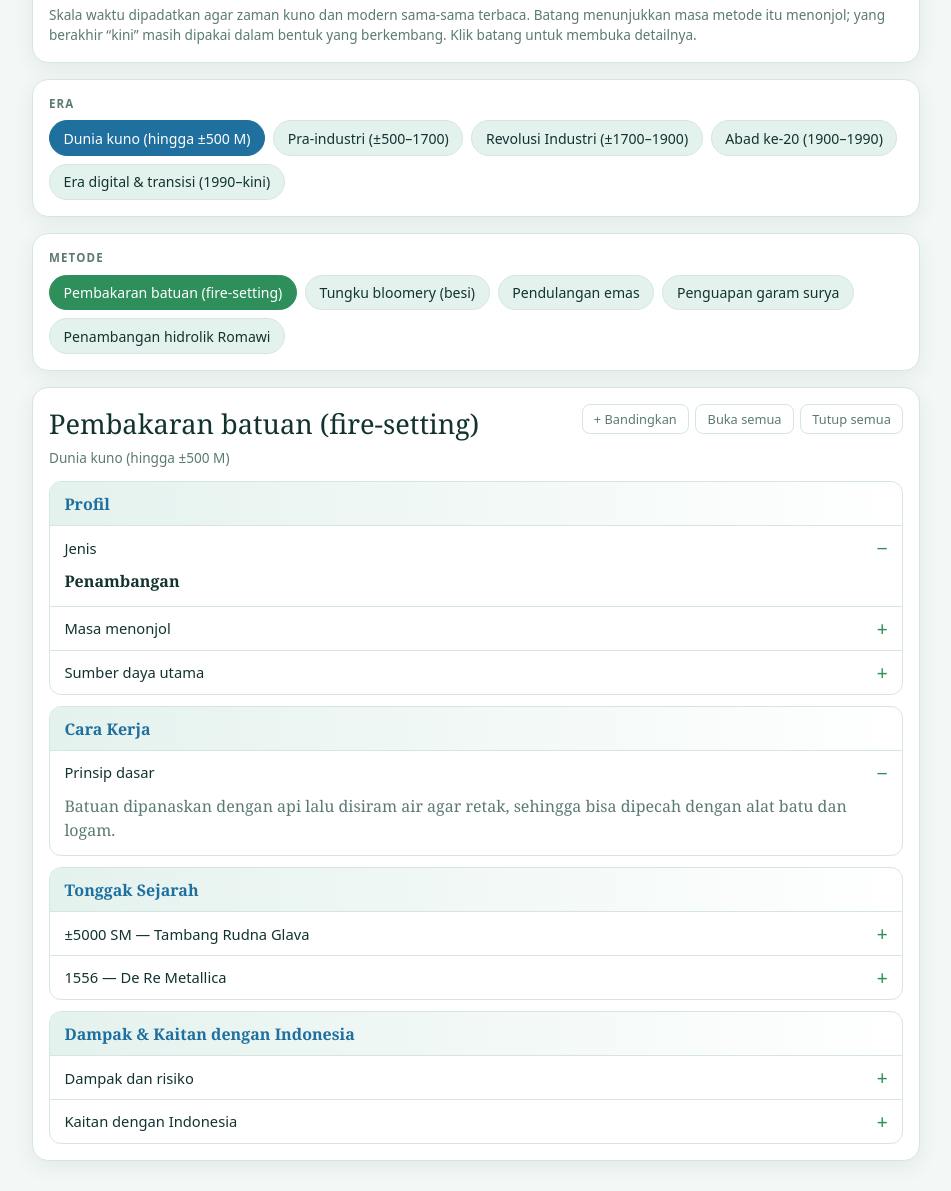
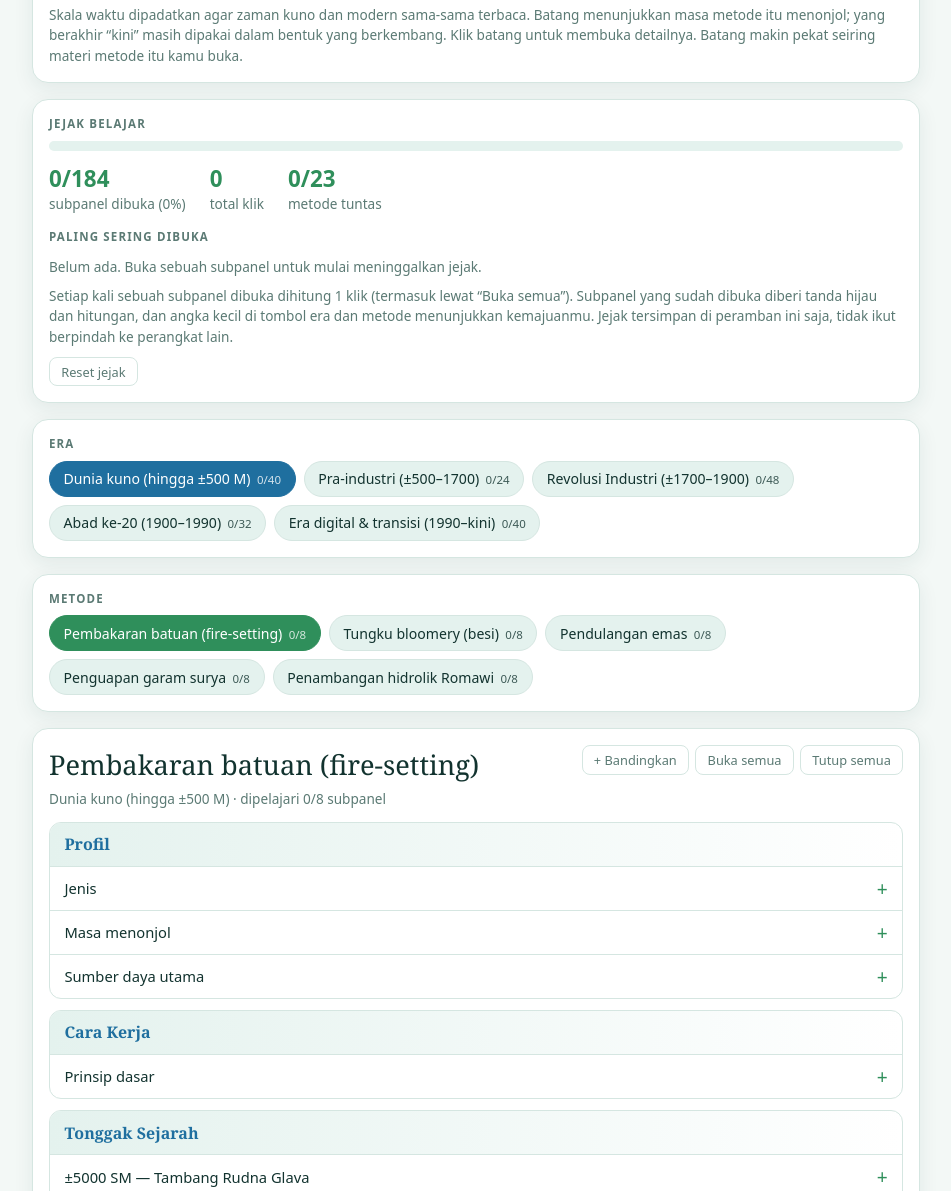
Before and after one commit to erys7pro-pems/saranabelajarku, a plain HTML site: page Evolusi Ekstraksi Sumber Daya Alam.html in a window 1280 px wide. Shown: the part 693-1884 px from the top of the page, without its empty margins (164-1115 px from the left). Drawn offline with Linux system fonts and the light colour scheme.

Commit message:
Update Evolusi Ekstraksi Sumber Daya Alam.html

```diff
--- a/Evolusi Ekstraksi Sumber Daya Alam.html
+++ b/Evolusi Ekstraksi Sumber Daya Alam.html
@@ -54,6 +54,17 @@ th,td{border-top:1px solid var(--line);padding:.5rem .6rem;text-align:left;verti
 th{color:var(--muted);font-weight:600;width:18%}
 thead th{border-top:0;color:var(--blue);font:600 1rem Georgia,serif}
 thead button{border:0;background:none;color:var(--muted);margin-left:.3rem;font-size:1rem}
+.st{flex:1}
+.sub.seen{box-shadow:inset 3px 0 0 var(--green)}
+.badge{margin-right:.2rem;font:600 .72rem system-ui,sans-serif;color:var(--green);background:var(--soft);border-radius:999px;padding:.1rem .55rem;flex:none}
+.pg{margin-left:.4rem;font-size:.72rem;opacity:.8}
+.chip.done{border-color:var(--green)}
+.bar{height:10px;background:var(--soft);border-radius:999px;overflow:hidden}
+.bar i{display:block;height:100%;background:linear-gradient(90deg,var(--blue),var(--green));transition:width .3s}
+.stats{display:flex;gap:1.5rem;flex-wrap:wrap;margin-top:.8rem;font:.85rem system-ui,sans-serif;color:var(--muted)}
+.stats b{display:block;font-size:1.4rem;color:var(--green)}
+#progress ol{margin:.2rem 0 0;padding-left:1.2rem;font:.88rem system-ui,sans-serif;color:var(--muted)}
+#progress ol b{color:var(--ink);font-weight:600}
 footer{text-align:center;color:var(--muted);font:.8rem system-ui,sans-serif;padding:0 1rem 2rem}
 </style>
 </head>
@@ -61,7 +72,8 @@ footer{text-align:center;color:var(--muted);font:.8rem system-ui,sans-serif;padd
 <header><h1>Evolusi Ekstraksi Sumber Daya Alam</h1><p>Dari api dan pendulangan hingga truk otonom dan pelindian modern</p></header>
 <main>
 <section class="card"><p class="label">Cari</p><input id="q" type="search" placeholder="Cari metode, sumber daya, atau tokoh (mis. merkuri, Nobel, nikel)…" autocomplete="off"><div class="row" id="qr"></div></section>
-<section class="card"><p class="label">Linimasa munculnya metode</p><div class="tw"><svg id="tl" viewBox="0 0 960 425" role="img" aria-label="Linimasa metode ekstraksi"></svg></div><p class="hint">Skala waktu dipadatkan agar zaman kuno dan modern sama-sama terbaca. Batang menunjukkan masa metode itu menonjol; yang berakhir “kini” masih dipakai dalam bentuk yang berkembang. Klik batang untuk membuka detailnya.</p></section>
+<section class="card"><p class="label">Linimasa munculnya metode</p><div class="tw"><svg id="tl" viewBox="0 0 960 425" role="img" aria-label="Linimasa metode ekstraksi"></svg></div><p class="hint">Skala waktu dipadatkan agar zaman kuno dan modern sama-sama terbaca. Batang menunjukkan masa metode itu menonjol; yang berakhir “kini” masih dipakai dalam bentuk yang berkembang. Klik batang untuk membuka detailnya. Batang makin pekat seiring materi metode itu kamu buka.</p></section>
+<section class="card" id="progress"></section>
 <section class="card"><p class="label">Era</p><div class="row" id="regions"></div></section>
 <section class="card"><p class="label">Metode</p><div class="row" id="provs"></div></section>
 <section class="card" id="detail"></section>
@@ -99,32 +111,43 @@ const D=`0|Pembakaran batuan (fire-setting)|Penambangan|-5000|1600|Tembaga, tima
 const $=id=>document.getElementById(id);
 const yr=y=>y<0?Math.abs(y).toLocaleString("id-ID")+" SM":String(y);
 D.forEach(d=>d.t=yr(d.s)+" – "+(d.e>=2026?"kini":yr(d.e)));
-let grp=0,sel=D[0],cmpSet=[];
+let grp=0,sel=D[0],cmpSet=[],rsArm=0;
+const SK="evo-ekstraksi-jejak-v1";let J={c:{},t:{}},stor=true;
+try{const r=localStorage.getItem(SK);if(r){const p=JSON.parse(r);if(p&&p.c&&p.t)J=p}}catch(e){stor=false}
+function save(){try{localStorage.setItem(SK,JSON.stringify(J))}catch(e){stor=false}}
+const esc=s=>s.replace(/&/g,"&amp;").replace(/</g,"&lt;").replace(/"/g,"&quot;");
+const subsOf=d=>["Jenis","Masa menonjol","Sumber daya utama","Prinsip dasar",...d.ev.map(e=>e[0]),"Dampak dan risiko","Kaitan dengan Indonesia"];
+const K=(d,t)=>d.n+"::"+t;
+const seen=d=>subsOf(d).filter(t=>J.c[K(d,t)]>0).length;
+const frac=d=>seen(d)/subsOf(d).length,done=d=>seen(d)===subsOf(d).length;
+const pgTag=L=>{let v=0,t=0;L.forEach(d=>{v+=seen(d);t+=subsOf(d).length});return `<span class="pg">${v}/${t}</span>`};
+function bumpK(k){J.c[k]=(J.c[k]||0)+1;J.t[k]=Date.now();save()}
 function toggleCmp(n){const i=cmpSet.indexOf(n);if(i>=0)cmpSet.splice(i,1);else{cmpSet.push(n);if(cmpSet.length>3)cmpSet.shift()}}
 function drawRegions(){const r=$("regions");r.innerHTML="";
-  G.forEach((g,i)=>{const b=document.createElement("button");b.className="reg";b.textContent=g;b.setAttribute("aria-pressed",i===grp);
+  G.forEach((g,i)=>{const b=document.createElement("button");b.className="reg";b.innerHTML=esc(g)+pgTag(D.filter(x=>x.g===i));b.setAttribute("aria-pressed",i===grp);
     b.onclick=()=>{grp=i;sel=D.find(d=>d.g===i);drawAll()};r.append(b)})}
 function drawProvs(){const r=$("provs");r.innerHTML="";
-  D.filter(d=>d.g===grp).forEach(d=>{const b=document.createElement("button");b.className="chip";b.textContent=d.n;b.setAttribute("aria-pressed",d===sel);
+  D.filter(d=>d.g===grp).forEach(d=>{const b=document.createElement("button");b.className="chip"+(done(d)?" done":"");b.innerHTML=esc(d.n)+pgTag([d]);b.setAttribute("aria-pressed",d===sel);
     b.onclick=()=>{sel=d;drawAll()};r.append(b)})}
-function sub(t,h,o){return `<div class="sub${o?" open":""}"><button aria-expanded="${!!o}">${t}</button><div class="body">${h}</div></div>`}
+function sub(t,h,o){return `<div class="sub"><button aria-expanded="false" data-k="${esc(K(sel,t))}"><span class="st">${t}</span></button><div class="body">${h}</div></div>`}
 function drawDetail(){const d=sel,inC=cmpSet.includes(d.n);
   const P=[["Profil",[["Jenis",`<b>${d.j}</b>`,1],["Masa menonjol",`<b>${d.t}</b>`,0],["Sumber daya utama",d.w,0]]],
     ["Cara Kerja",[["Prinsip dasar",d.k,1]]],
     ["Tonggak Sejarah",d.ev.map(e=>[e[0],e[1],0])],
     ["Dampak & Kaitan dengan Indonesia",[["Dampak dan risiko",d.d,0],["Kaitan dengan Indonesia",d.i,0]]]];
-  $("detail").innerHTML=`<div class="title"><div><h2>${d.n}</h2><small>${G[d.g]}</small></div><div class="tools"><button id="cmp" aria-pressed="${inC}">${inC?"✓ Dalam perbandingan":"+ Bandingkan"}</button><button id="ex">Buka semua</button><button id="co">Tutup semua</button></div></div>`+
+  $("detail").innerHTML=`<div class="title"><div><h2>${d.n}</h2><small id="dstat"></small></div><div class="tools"><button id="cmp" aria-pressed="${inC}">${inC?"✓ Dalam perbandingan":"+ Bandingkan"}</button><button id="ex">Buka semua</button><button id="co">Tutup semua</button></div></div>`+
     P.map(p=>`<div class="panel"><h3>${p[0]}</h3>${p[1].map(s=>sub(s[0],s[1],s[2])).join("")}</div>`).join("");
-  const set=o=>document.querySelectorAll("#detail .sub").forEach(s=>{s.classList.toggle("open",o);s.firstChild.setAttribute("aria-expanded",o)});
+  const set=o=>{document.querySelectorAll("#detail .sub").forEach(s=>{const was=s.classList.contains("open");s.classList.toggle("open",o);s.firstChild.setAttribute("aria-expanded",o);if(o&&!was)bumpK(s.firstChild.dataset.k)});meta()};
   $("cmp").onclick=()=>{toggleCmp(d.n);drawAll()};$("ex").onclick=()=>set(true);$("co").onclick=()=>set(false);
-  document.querySelectorAll("#detail .sub>button").forEach(b=>b.onclick=()=>{const s=b.parentElement,o=s.classList.toggle("open");b.setAttribute("aria-expanded",o)})}
+  document.querySelectorAll("#detail .sub>button").forEach(b=>b.onclick=()=>{const s=b.parentElement,o=s.classList.toggle("open");b.setAttribute("aria-expanded",o);if(o){bumpK(b.dataset.k);meta()}});
+  paintBadges()}
 const AN=[[-10000,0],[-3000,150],[0,260],[1000,360],[1500,500],[1800,660],[1900,780],[2030,920]];
 const X=y=>{for(let i=1;i<AN.length;i++)if(y<=AN[i][0]){const a=AN[i-1],b=AN[i];return 10+a[1]+(y-a[0])/(b[0]-a[0])*(b[1]-a[1])}return 930};
 function drawTL(){let s="";
   AN.slice(0,-1).forEach(a=>s+=`<line x1="${X(a[0])}" x2="${X(a[0])}" y1="0" y2="402" stroke="var(--line)" stroke-dasharray="3 5"/><text class="ax" x="${X(a[0])}" y="420" text-anchor="${a[0]===-10000?"start":"middle"}">${yr(a[0])}</text>`);
   const S=D.map((d,i)=>[d,i]).sort((a,b)=>a[0].s-b[0].s);
   S.forEach(([d,i],r)=>{const c=cmpSet.includes(d.n),on=d===sel,y=6+r*17,x0=X(d.s),x1=X(Math.min(d.e,2026));
-    s+=`<rect data-i="${i}" x="${x0}" y="${y}" width="${Math.max(4,x1-x0)}" height="12" rx="4" fill="${GC[d.g]}" stroke="${c?"var(--blue)":on?"var(--ink)":"none"}" stroke-width="2"${c?' stroke-dasharray="3 2"':''}><title>${d.n} (${d.t})</title></rect>`;
+    s+=`<rect data-i="${i}" x="${x0}" y="${y}" width="${Math.max(4,x1-x0)}" height="12" rx="4" fill="${GC[d.g]}" opacity="${(.45+.55*frac(d)).toFixed(2)}" stroke="${c?"var(--blue)":on?"var(--ink)":"none"}" stroke-width="2"${c?' stroke-dasharray="3 2"':''}><title>${d.n} (${d.t})</title></rect>`;
     s+=x1>640?`<text x="${x0-6}" y="${y+10}" text-anchor="end">${d.n}</text>`:`<text x="${x1+6}" y="${y+10}">${d.n}</text>`});
   $("tl").innerHTML=s}
 $("tl").onclick=e=>{const t=e.target.closest("rect");if(!t)return;sel=D[+t.dataset.i];grp=sel.g;drawAll()};
@@ -139,7 +162,20 @@ function drawCmp(){const c=$("compare"),L=cmpSet.map(n=>D.find(d=>d.n===n));c.hi
   c.innerHTML=`<div class="title"><div><h2>Perbandingan</h2><small>${L.length<2?"Pilih satu metode lagi lewat tombol “+ Bandingkan”. Maksimal 3.":"Bandingkan cara kerja, dampak, dan kaitannya dengan Indonesia."}</small></div><div class="tools"><button id="clr">Kosongkan</button></div></div><div class="tw"><table><thead><tr><th></th>${L.map(d=>`<th>${d.n}<button data-n="${d.n}" aria-label="Hapus ${d.n}">×</button></th>`).join("")}</tr></thead><tbody>${rows.map(r=>`<tr><th>${r[0]}</th>${r[1]}</tr>`).join("")}</tbody></table></div>`;
   $("clr").onclick=()=>{cmpSet=[];drawAll()};
   c.querySelectorAll("thead button").forEach(b=>b.onclick=()=>{toggleCmp(b.dataset.n);drawAll()})}
-function drawAll(){drawRegions();drawProvs();drawDetail();drawTL();drawCmp()}
+function paintBadges(){const d=sel;document.querySelectorAll("#detail .sub").forEach(s=>{const b=s.firstChild,c=J.c[b.dataset.k]||0;s.classList.toggle("seen",c>0);let g=b.querySelector(".badge");if(c){if(!g){g=document.createElement("span");g.className="badge";b.appendChild(g)}g.textContent="✓ "+c+"×"}else if(g)g.remove()});$("dstat").textContent=G[d.g]+" · dipelajari "+seen(d)+"/"+subsOf(d).length+" subpanel"}
+function meta(){paintBadges();drawProgress();drawRegions();drawProvs();drawTL()}
+function drawProgress(){let v=0,t=0,cl=0,dn=0;
+  D.forEach(d=>{subsOf(d).forEach(x=>{t++;const c=J.c[K(d,x)]||0;if(c){v++;cl+=c}});if(done(d))dn++});
+  const pct=t?Math.round(v/t*100):0,top=Object.entries(J.c).filter(e=>e[1]>0).sort((a,b)=>b[1]-a[1]).slice(0,5),last=Object.entries(J.t).sort((a,b)=>b[1]-a[1])[0];
+  const nm=k=>{const p=k.split("::");return `<b>${esc(p[0])}</b> — ${esc(p[1]||"")}`};
+  $("progress").innerHTML=`<p class="label">Jejak belajar</p><div class="bar" role="progressbar" aria-valuenow="${pct}" aria-valuemin="0" aria-valuemax="100"><i style="width:${pct}%"></i></div>
+  <div class="stats"><div><b>${v}/${t}</b>subpanel dibuka (${pct}%)</div><div><b>${cl}</b>total klik</div><div><b>${dn}/${D.length}</b>metode tuntas</div></div>
+  <p class="label" style="margin-top:1rem">Paling sering dibuka</p>${top.length?`<ol>${top.map(e=>`<li>${nm(e[0])} (${e[1]}×)</li>`).join("")}</ol>`:'<span class="none">Belum ada. Buka sebuah subpanel untuk mulai meninggalkan jejak.</span>'}
+  ${last?`<p class="hint">Terakhir dibuka: ${nm(last[0])}</p>`:""}
+  <p class="hint">Setiap kali sebuah subpanel dibuka dihitung 1 klik (termasuk lewat “Buka semua”). Subpanel yang sudah dibuka diberi tanda hijau dan hitungan, dan angka kecil di tombol era dan metode menunjukkan kemajuanmu. ${stor?"Jejak tersimpan di peramban ini saja, tidak ikut berpindah ke perangkat lain.":"Peramban ini tidak mengizinkan penyimpanan, jadi jejak hilang saat halaman ditutup."}</p>
+  <div class="tools" style="margin-top:.6rem"><button id="rs">Reset jejak</button></div>`;
+  $("rs").onclick=()=>{if(!rsArm){rsArm=1;$("rs").textContent="Yakin? Klik sekali lagi";setTimeout(()=>{rsArm=0;const r=$("rs");if(r)r.textContent="Reset jejak"},4000)}else{rsArm=0;J={c:{},t:{}};save();drawAll()}}}
+function drawAll(){drawRegions();drawProvs();drawDetail();drawTL();drawCmp();drawProgress()}
 drawAll();
 </script>
 </body>
```
